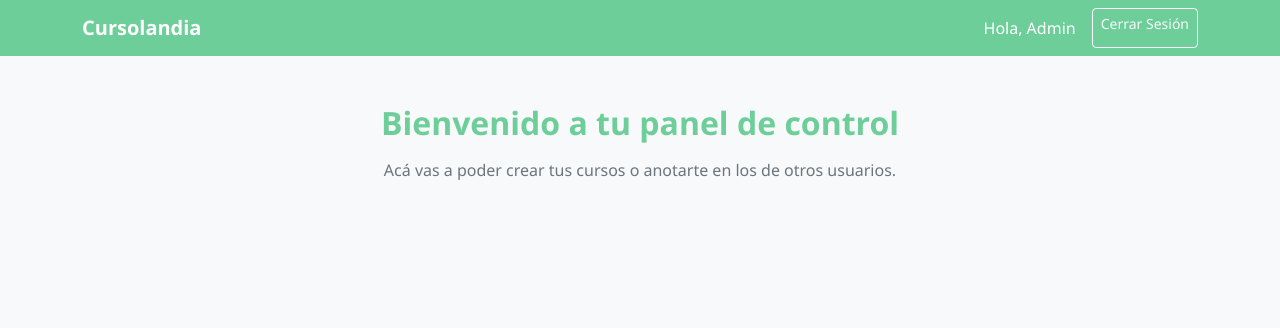
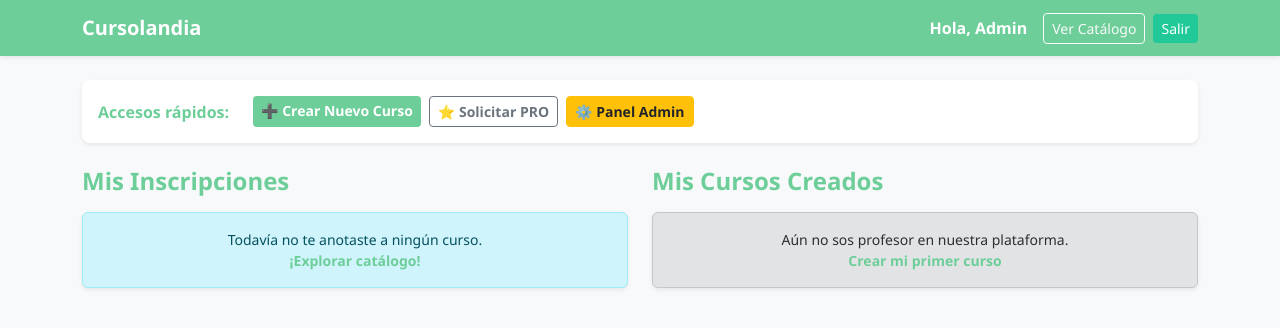
Before and after one commit to vaniina-afk/cursolandia, a PHP site: page /panel.php in a window 1280 px wide. Shown: the top 328 px of the page. Run offline with PHP 8.4, Linux system fonts and the light colour scheme; a user stored in the database is signed in; data comes from the database, SQL or seed files in the repository; data that the repository does not hold is empty.

Commit message:
Desarrollo de panel de control dinámico con separación de roles y gestión de cursos.

```diff
--- a/panel.php
+++ b/panel.php
@@ -1,14 +1,33 @@
 <?php
 session_start();
+require_once 'includes/conexion.php';
 
-// Validamos que el usuario esté logueado. Si no, lo echamos al login.
+// Si no está logueado, lo mandamos al inicio
 if (!isset($_SESSION['id_usuario'])) {
-    header("Location: login.php");
+    header("Location: index.php");
     exit();
 }
 
+$id_usuario = $_SESSION['id_usuario'];
 $nombre_usuario = $_SESSION['nombre'];
+$es_admin = $_SESSION['es_admin'];
+
+// Buscamos los cursos a los que el usuario se inscribió
+$sql_inscritos = "SELECT c.id_curso, c.titulo, u.nombre, u.apellido
+                  FROM Inscripciones i
+                  JOIN Cursos c ON i.id_curso = c.id_curso
+                  JOIN Usuarios u ON c.id_creador = u.id_usuario
+                  WHERE i.id_usuario = $id_usuario AND i.estado = 'Aceptado'";
+$cursos_inscritos = $conexion->query($sql_inscritos);
+
+// Buscamos los cursos que el usuario creó
+$sql_creados = "SELECT id_curso, titulo, cupo, fecha_inicio
+                FROM Cursos
+                WHERE id_creador = $id_usuario
+                ORDER BY fecha_inicio DESC";
+$cursos_creados = $conexion->query($sql_creados);
 ?>
+
 <!DOCTYPE html>
 <html lang="es">
 <head>
@@ -17,25 +36,103 @@ $nombre_usuario = $_SESSION['nombre'];
     <link href="https://cdn.jsdelivr.net/npm/bootstrap@5.3.0/dist/css/bootstrap.min.css" rel="stylesheet">
     <link href="css/estilos.css" rel="stylesheet">
 </head>
-<body>
-    <nav class="navbar navbar-expand-lg navbar-dark" style="background-color: var(--color-primario);">
+<body class="bg-light">
+
+    <!-- Barra de Navegación -->
+    <nav class="navbar navbar-expand-lg navbar-dark shadow-sm mb-4" style="background-color: var(--color-primario);">
         <div class="container">
-            <a class="navbar-brand fw-bold" href="panel.php">Cursolandia</a>
-            <div class="d-flex">
-                <span class="navbar-text text-white me-3">
+            <!-- Acá el logo funciona como atajo para volver a la vidriera (index) -->
+            <a class="navbar-brand fw-bold" href="index.php">Cursolandia</a>
+
+            <div class="d-flex align-items-center">
+                <span class="navbar-text text-white me-3 d-none d-md-inline fw-semibold">
                     Hola, <?php echo htmlspecialchars($nombre_usuario); ?>
                 </span>
-                <a href="logout.php" class="btn btn-outline-light btn-sm">Cerrar Sesión</a>
+                <a href="index.php" class="btn btn-outline-light btn-sm me-2">Ver Catálogo</a>
+                <a href="logout.php" class="btn btn-acento btn-sm">Salir</a>
             </div>
         </div>
     </nav>
 
-    <div class="container mt-5">
-        <div class="row">
-            <div class="col-md-12 text-center">
-                <h2 class="text-primario fw-bold">Bienvenido a tu panel de control</h2>
-                <p class="text-secondary mt-3">Acá vas a poder crear tus cursos o anotarte en los de otros usuarios.</p>
+    <div class="container mb-5">
+
+        <!-- Sección 1: Accesos Rápidos -->
+        <div class="row mb-4">
+            <div class="col-12">
+                <div class="card card-compacta shadow-sm border-0">
+                    <div class="card-body p-3 d-flex flex-wrap gap-2 justify-content-center justify-content-md-start">
+                        <span class="fw-bold text-primario align-self-center me-3">Accesos rápidos:</span>
+                        <a href="crear_curso.php" class="btn btn-primario btn-sm fw-bold">➕ Crear Nuevo Curso</a>
+                        <a href="solicitar_pro.php" class="btn btn-outline-secondary btn-sm fw-bold">⭐ Solicitar PRO</a>
+
+                        <!-- Este botón SOLO lo ven los administradores -->
+                        <?php if ($es_admin == 1): ?>
+                            <a href="admin_solicitudes.php" class="btn btn-warning btn-sm fw-bold text-dark">⚙️ Panel Admin</a>
+                        <?php endif; ?>
+                    </div>
+                </div>
             </div>
+        </div>
+
+        <!-- Tablero Principal a dos columnas -->
+        <div class="row g-4">
+
+            <!-- Columna Izquierda: Mis Inscripciones -->
+            <div class="col-md-6">
+                <h4 class="text-primario fw-bold mb-3">Mis Inscripciones</h4>
+                <?php if ($cursos_inscritos->num_rows > 0): ?>
+                    <div class="list-group shadow-sm">
+                        <?php while ($curso = $cursos_inscritos->fetch_assoc()): ?>
+                            <div class="list-group-item list-group-item-action d-flex justify-content-between align-items-center p-3 border-0 border-bottom">
+                                <div>
+                                    <h6 class="mb-1 fw-bold text-dark"><?php echo htmlspecialchars($curso['titulo']); ?></h6>
+                                    <small class="text-muted">Prof: <?php echo htmlspecialchars($curso['nombre'] . ' ' . $curso['apellido']); ?></small>
+                                </div>
+                                <!-- Botón preparado para el futuro cuando armemos la vista de la clase -->
+                                <button class="btn btn-sm btn-acento fw-bold disabled">Entrar</button>
+                            </div>
+                        <?php endwhile; ?>
+                    </div>
+                <?php else: ?>
+                    <div class="alert alert-info text-center shadow-sm p-3 small">
+                        Todavía no te anotaste a ningún curso. <br>
+                        <a href="index.php" class="fw-bold text-primario text-decoration-none">¡Explorar catálogo!</a>
+                    </div>
+                <?php endif; ?>
+            </div>
+
+            <!-- Columna Derecha: Mis Cursos Creados -->
+            <div class="col-md-6">
+                <h4 class="text-primario fw-bold mb-3">Mis Cursos Creados</h4>
+                <?php if ($cursos_creados->num_rows > 0): ?>
+                    <div class="list-group shadow-sm">
+                        <?php while ($creado = $cursos_creados->fetch_assoc()): ?>
+                            <div class="list-group-item p-3 border-0 border-bottom">
+                                <div class="d-flex justify-content-between align-items-center mb-2">
+                                    <h6 class="mb-0 fw-bold text-dark"><?php echo htmlspecialchars($creado['titulo']); ?></h6>
+                                    <span class="badge bg-secondary">
+                                        Cupo: <?php echo $creado['cupo'] !== null ? $creado['cupo'] : 'Ilimitado'; ?>
+                                    </span>
+                                </div>
+                                <div class="d-flex justify-content-between align-items-center">
+                                    <small class="text-muted">Inicio: <?php echo date("d/m/Y", strtotime($creado['fecha_inicio'])); ?></small>
+                                    <div>
+                                        <!-- Botones listos para futuras funcionalidades -->
+                                        <button class="btn btn-sm btn-outline-secondary disabled" style="font-size: 0.75rem;">Editar</button>
+                                        <button class="btn btn-sm btn-outline-danger disabled" style="font-size: 0.75rem;">Borrar</button>
+                                    </div>
+                                </div>
+                            </div>
+                        <?php endwhile; ?>
+                    </div>
+                <?php else: ?>
+                    <div class="alert alert-secondary text-center shadow-sm p-3 small">
+                        Aún no sos profesor en nuestra plataforma. <br>
+                        <a href="crear_curso.php" class="fw-bold text-primario text-decoration-none">Crear mi primer curso</a>
+                    </div>
+                <?php endif; ?>
+            </div>
+
         </div>
     </div>
 </body>
```
